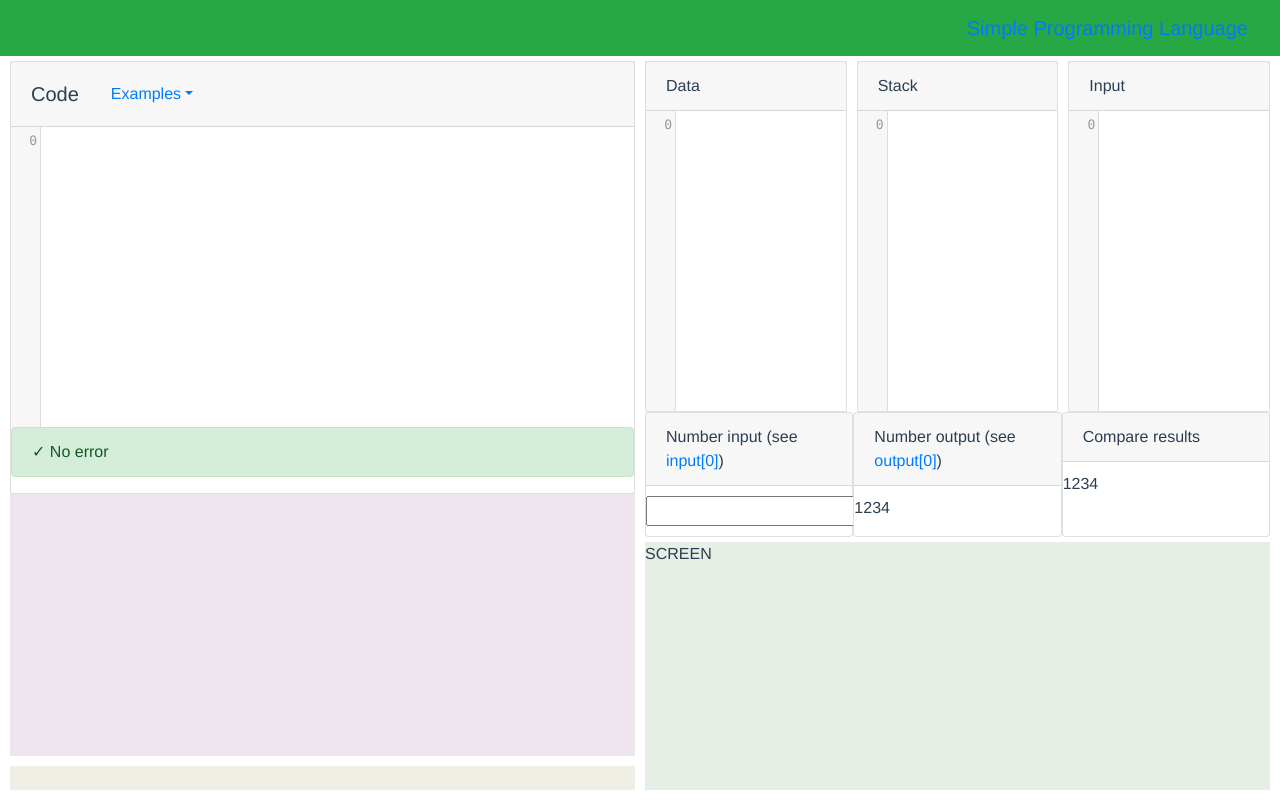
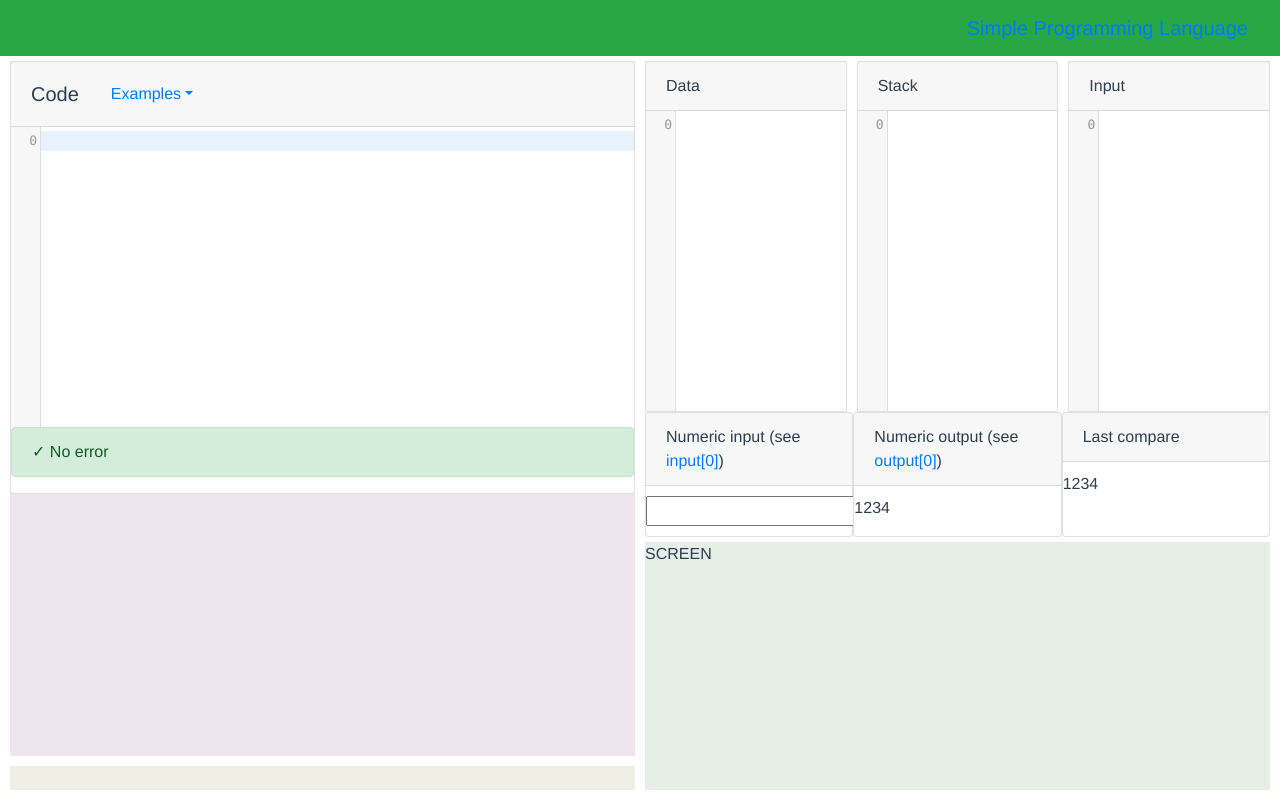
Before and after one commit to jcbuisson/simple-programming-language, a Vue app: page / in a window 1280 px wide. Built offline with nearby package versions, Linux system fonts and the light colour scheme.

Commit message:
Proper current instruction line handling

```diff
--- a/src/components/CodeEditor.vue
+++ b/src/components/CodeEditor.vue
@@ -94,6 +94,7 @@
                lineWrapping: true,
                tabSize: 3,
                lineNumbers: true,
+               //styleSelectedText: true,
                firstLineNumber: 0,
             }
          }
--- a/src/components/CodeMirror.vue
+++ b/src/components/CodeMirror.vue
@@ -9,6 +9,8 @@
    var CodeMirror = require('codemirror/lib/codemirror.js')
    require('codemirror/lib/codemirror.css')
    require('codemirror/addon/selection/active-line.js')
+   //require('codemirror/addon/search/searchcursor.js')
+   //require('codemirror/addon/selection/mark-selection.js')
 
    //import { event } from '../utility/eventBus.js'
    //event.init()
@@ -27,6 +29,7 @@
                   lineWrapping: true,
                   tabSize: 3,
                   lineNumbers: true,
+                  //styleSelectedText: true,
                   firstLineNumber: 0,
                }
             }
@@ -54,8 +57,9 @@
              }
          },
          'selectedline': function(newVal, oldVal) {
-            let x = this.linenumbers;
-            this.editor.setCursor(newVal)
+            //this.editor.setCursor(newVal)
+            this.editor.removeLineClass(oldVal, "background", "styled-background")
+            this.editor.addLineClass(newVal, "background", "styled-background")
          },
          'styleactiveline': function(newVal, oldVal) {
             this.editor.setOption('styleActiveLine', newVal)
@@ -80,7 +84,17 @@
 
 <style>
   .CodeMirror-code {
-    font-family: Menlo, Monaco, Consolas, "Courier New", monospace;
-    font-size: 13px;
+     font-family: Menlo, Monaco, Consolas, "Courier New", monospace;
+     font-size: 13px;
+  }
+
+  .CodeMirror-selected  {
+     background-color: blue !important;
+  }
+  .CodeMirror-selectedtext {
+     color: white;
+  }
+  .styled-background {
+     background-color: #abbffe;
   }
 </style>
--- a/src/components/Sandbox.vue
+++ b/src/components/Sandbox.vue
@@ -8,7 +8,7 @@
             <code-editor v-bind:title="'Code'"
                          v-bind:initialcode="code"
                          v-bind:styleactiveline="codeStyleActiveLine"
-                         v-bind:selectedline="state.selectedLine"
+                         v-bind:selectedline="currentInstructionLine"
                          v-on:exampleLoaded="onExampleLoaded"
                          v-on:programParsed="onProgramParsed"
                          v-on:programError="onProgramError"
@@ -43,17 +43,17 @@
          <div class="input-output-panel">
             <div class="input0-output0-panel">
                <div class="card input0-panel">
-                  <div class="card-header">Number input (see <a href="#/documentation" target="_blank">input[0]</a>)</div>
+                  <div class="card-header">Numeric input (see <a href="#/documentation" target="_blank">input[0]</a>)</div>
                   <div class="card-block">
                      <input type="number" v-model="inputs[0]">
                   </div>
                </div>
                <div class="card output0-panel">
-                  <div class="card-header">Number output (see <a href="#/documentation" target="_blank">output[0]</a>)</div>
+                  <div class="card-header">Numeric output (see <a href="#/documentation" target="_blank">output[0]</a>)</div>
                   <div class="card-block"><p>1234</p></div>
                </div>
                <div class="card compare-panel">
-                  <div class="card-header">Compare results</div>
+                  <div class="card-header">Last compare</div>
                   <div class="card-block"><p>1234</p></div>
                </div>
             </div>
@@ -97,26 +97,30 @@
             inputs: [],
             dataStyleActiveLine: false,
             running: false,
+            instructions: [],
          }
       },
       computed: {
          codeStyleActiveLine: function() {
-            if (this.state.tag === 'code-empty') {
-               return false;
-            } else if (this.state.tag === 'code-error') {
-               return false;
-            } else if (this.state.tag === 'code-ok') {
-               return true;
+            return true
+         },
+         currentInstructionLine: function() {
+            if (this.state.tag === 'code-ok') {
+               return this.instructions[this.state.currentInstructionIndex].line
+            } else {
+               return -1;
             }
          },
       },
       methods: {
          reset: function() {
+            this.state.currentInstructionIndex = 0
          },
          step: function() {
-            //this.darray = ["1111", "888", "666"]
-            this.state.selectedLine += 1
-            //event.emit('select-line', 5)
+            // event.emit('select-line', 5)
+            if (this.state.currentInstructionIndex < this.instructions.length - 1) {
+               this.state.currentInstructionIndex += 1
+            }
          },
          runstop: function() {
             this.running = !this.running
@@ -141,10 +145,13 @@
             this.sarray = example.stack
          },
          onProgramParsed: function(instructions) {
+            this.instructions = instructions
             if (instructions.length === 0) {
                this.state = { 'tag': 'code-empty' }
             } else {
-               this.state = { 'tag': 'code-ok', 'selectedLine': 0 }
+               if (this.state.tag !== 'code-ok') {
+                  this.state = { 'tag': 'code-ok', 'currentInstructionIndex': 0 }
+               }
             }
          },
          onProgramError: function() {
--- a/src/utility/parser.js
+++ b/src/utility/parser.js
@@ -144,8 +144,8 @@ module.exports = /*
         peg$c0 = function(instructions) { return instructions.map(function(e) { return e[0]; }); },
         peg$c1 = ":",
         peg$c2 = peg$literalExpectation(":", false),
-        peg$c3 = function(label, instruction) { return { 'label': label, 'instruction': instruction, 'line': location().start.line }; },
-        peg$c4 = function(instruction) { return { 'label': null, 'instruction': instruction, 'line': location().start.line }; },
+        peg$c3 = function(label, instruction) { return { 'label': label, 'instruction': instruction, 'line': location().start.line - 1 }; },
+        peg$c4 = function(instruction) { return { 'label': null, 'instruction': instruction, 'line': location().start.line - 1 }; },
         peg$c5 = "stop",
         peg$c6 = peg$literalExpectation("stop", false),
         peg$c7 = function() { return { 'action': 'stop' }; },
```
Also changed, not shown: 1 other file (tests, documents, lock files or other folders).
